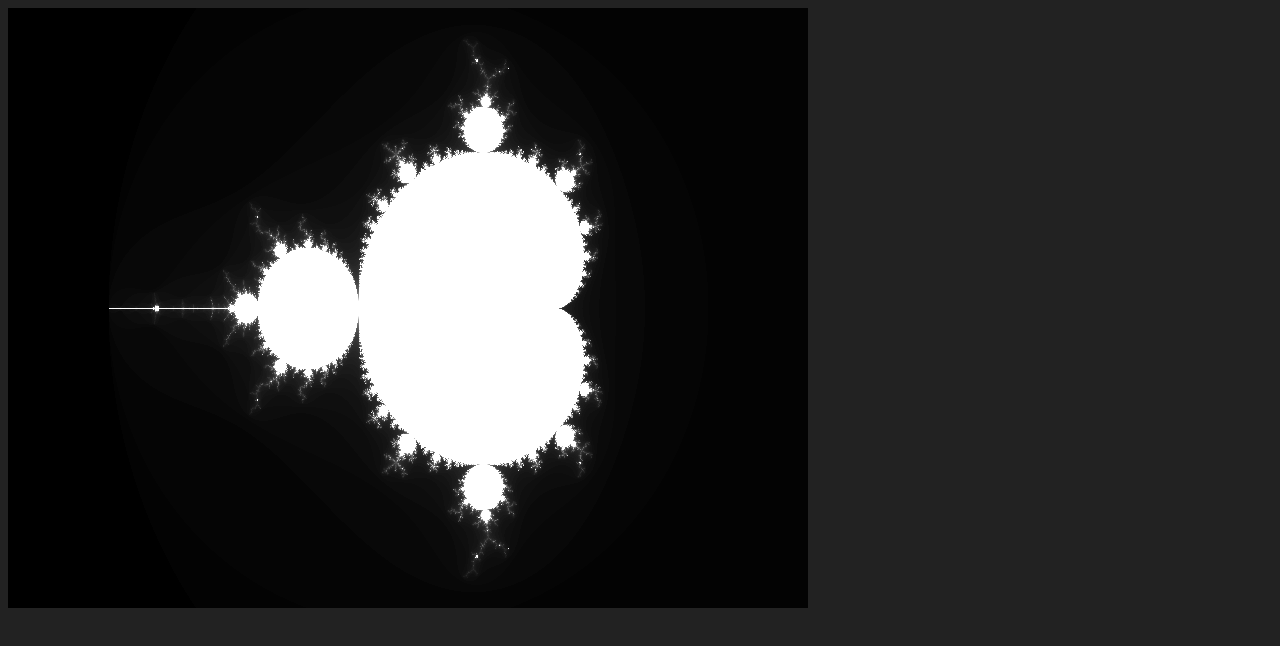
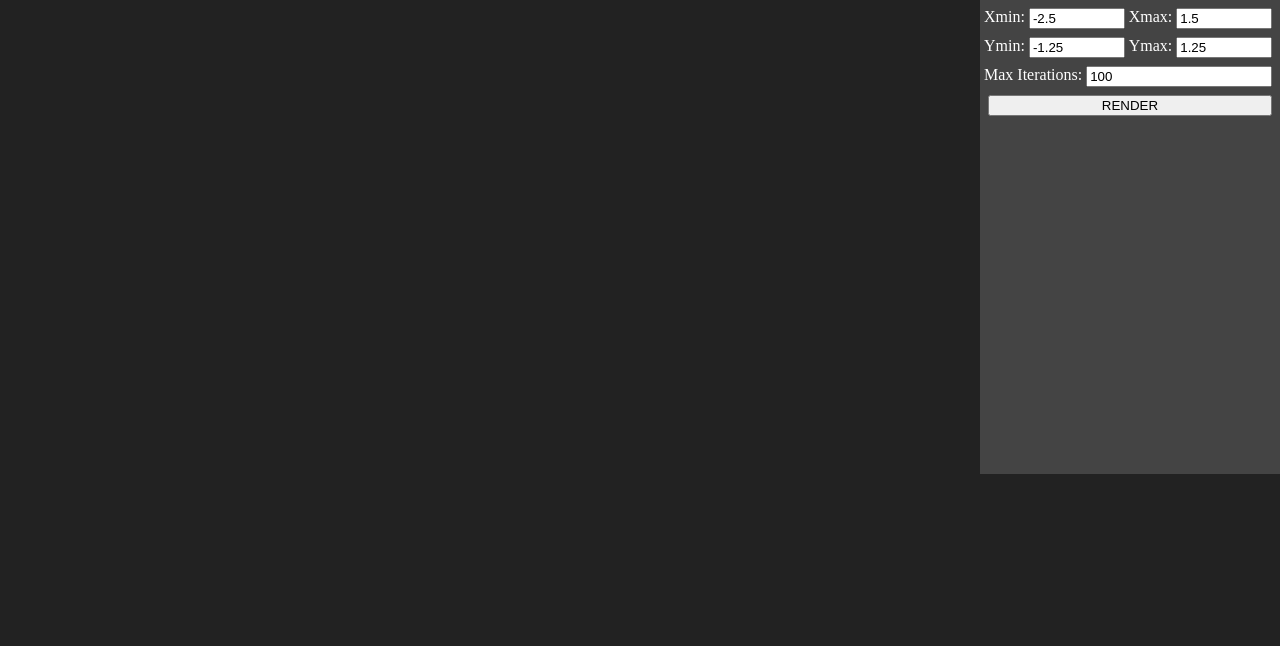
Before and after one commit to lpatalas/Mandelbrot, a website: page index.html in a window 1280 px wide. Drawn offline with Linux system fonts and the light colour scheme.

Commit message:
Add settings form

```diff
--- a/index.html
+++ b/index.html
@@ -1,16 +1,92 @@
 <html>
     <head>
         <style type="text/css">
+            * {
+                box-sizing: border-box;
+            }
             body {
                 background-color: #222;
+                margin: 0;
+            }
+            .mainContainer {
+                display: flex;
+                flex-direction: row;
+            }
+            .canvasContainer {
+                flex: 1;
+            }
+            .settingsContainer {
+                background-color: #444;
+                color: white;
+                display: flex;
+                flex-direction: column;
+                padding: 4px;
+                width: 300px
+            }
+            .settingsRow {
+                display: flex;
+                flex-direction: row;
+                margin-bottom: 4px;
+                margin-top: 4px;
+            }
+            .settingsRow > input {
+                flex: 1;
+                margin-left: 4px;
+                margin-right: 4px;
+                min-width: 0;
+            }
+            #canvas {
+                height: 100%;
+                width: 100%;
             }
         </style>
     </head>
     <body>
-        <canvas id="canvas" width="800" height="600"></canvas>
+        <div class="mainContainer">
+            <div class="canvasContainer">
+                <canvas id="canvas"></canvas>
+            </div>
+            <form name="settingsForm" class="settingsContainer" onsubmit="onClickRender()">
+                <div class="settingsRow">
+                    <label>Xmin:</label>
+                    <input id="XMin" value="-2.5" type="number" step="0.05">
+                    <label>Xmax:</label>
+                    <input id="XMax" value="1.5" type="number" step="0.05">
+                </div>
+                <div class="settingsRow">
+                    <label>Ymin:</label>
+                    <input id="YMin" value="-1.25" type="number" step="0.05">
+                    <label>Ymax:</label>
+                    <input id="YMax" value="1.25" type="number" step="0.05">
+                </div>
+                <div class="settingsRow">
+                    <label>Max Iterations:</label>
+                    <input id="MaxIterations" value="100" type="number" step="1">
+                </div>
+                <div class="settingsRow">
+                    <input type="button" value="RENDER" onclick="onClickRender()">
+                </div>
+            </form>
+        </div>
+
         <script src="mandelbrot.js" type="text/javascript"></script>
         <script type="text/javascript">
-            drawMandelbrot('canvas');
+            function onClickRender() {
+                const getIntInput = (name) =>
+                    Number.parseFloat(document.forms['settingsForm'][name].value);
+
+                const parameters = {
+                    bounds: {
+                        xMin: getIntInput('XMin'),
+                        xMax: getIntInput('XMax'),
+                        yMin: getIntInput('YMin'),
+                        yMax: getIntInput('YMax'),
+                    },
+                    maxIterations: getIntInput('MaxIterations')
+                };
+
+                drawMandelbrot('.canvasContainer', parameters);
+            }
         </script>
     </body>
 </html>
--- a/mandelbrot.js
+++ b/mandelbrot.js
@@ -1,6 +1,17 @@
 "use strict";
-function drawMandelbrot(canvasElementId) {
-    var canvas = document.getElementById(canvasElementId);
+function drawMandelbrot(containerElementId, parameters) {
+    var container = document.querySelector(containerElementId);
+    if (!container) {
+        throw new Error("Can't find container element '" + containerElementId + "'");
+    }
+    var canvasSelector = containerElementId + " > canvas";
+    var canvasElement = document.querySelector(canvasSelector);
+    if (!canvasElement) {
+        throw new Error("Can't find canvas using selector: " + canvasSelector);
+    }
+    var canvas = canvasElement;
+    canvas.width = container.clientWidth;
+    canvas.height = container.clientHeight;
     var context = canvas.getContext('2d');
     if (!context) {
         console.error("Can't get canvas context");
@@ -42,17 +53,16 @@ function drawMandelbrot(canvasElementId) {
             : x > 1 ? b
                 : a + (x * (b - a));
     };
-    var maxIterations = 100;
-    var cxmin = -2.5;
-    var cxmax = 1.5;
-    var cymin = -1.25;
-    var cymax = 1.25;
+    var cxmin = parameters.bounds.xMin;
+    var cxmax = parameters.bounds.xMax;
+    var cymin = parameters.bounds.yMin;
+    var cymax = parameters.bounds.yMax;
     for (var x = 0; x < screenW; x++) {
         for (var y = 0; y < screenH; y++) {
             var cx = lerp(cxmin, cxmax, x / screenW);
             var cy = lerp(cymin, cymax, y / screenH);
-            var i = iterate(cx, cy, maxIterations);
-            var c = lerp(0, 255, i / maxIterations);
+            var i = iterate(cx, cy, parameters.maxIterations);
+            var c = lerp(0, 255, i / parameters.maxIterations);
             setPixel(x, y, "rgb(" + c + ", " + c + ", " + c + ")");
         }
     }
```
Also changed, not shown: mandelbrot.ts (+32 -9 lines).
